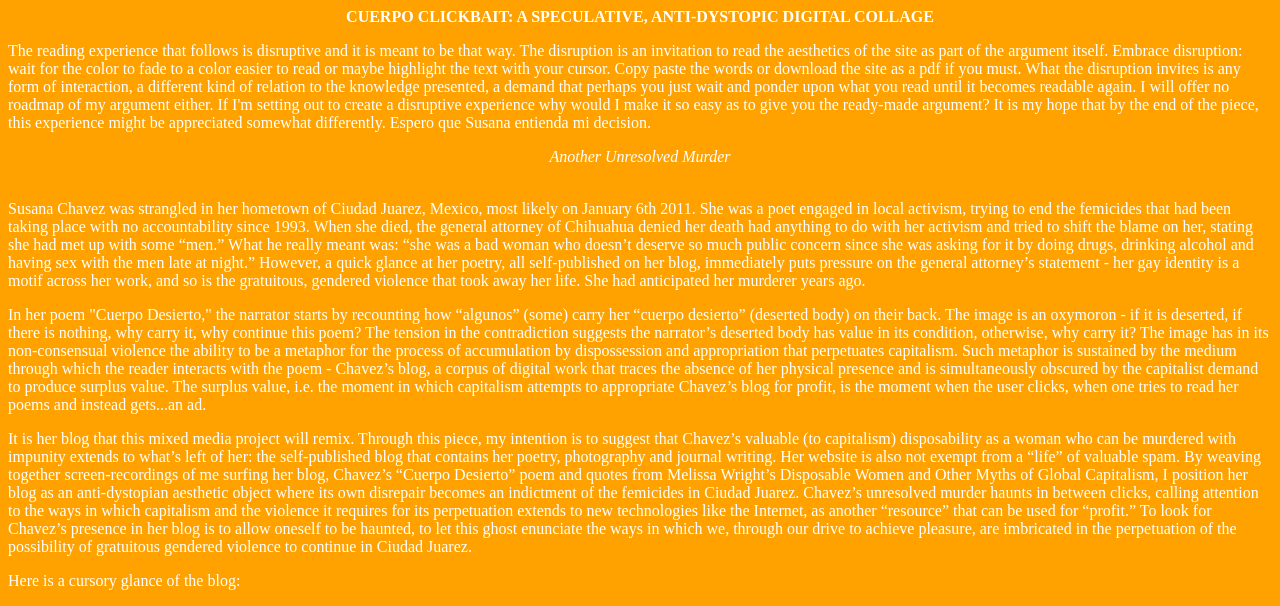
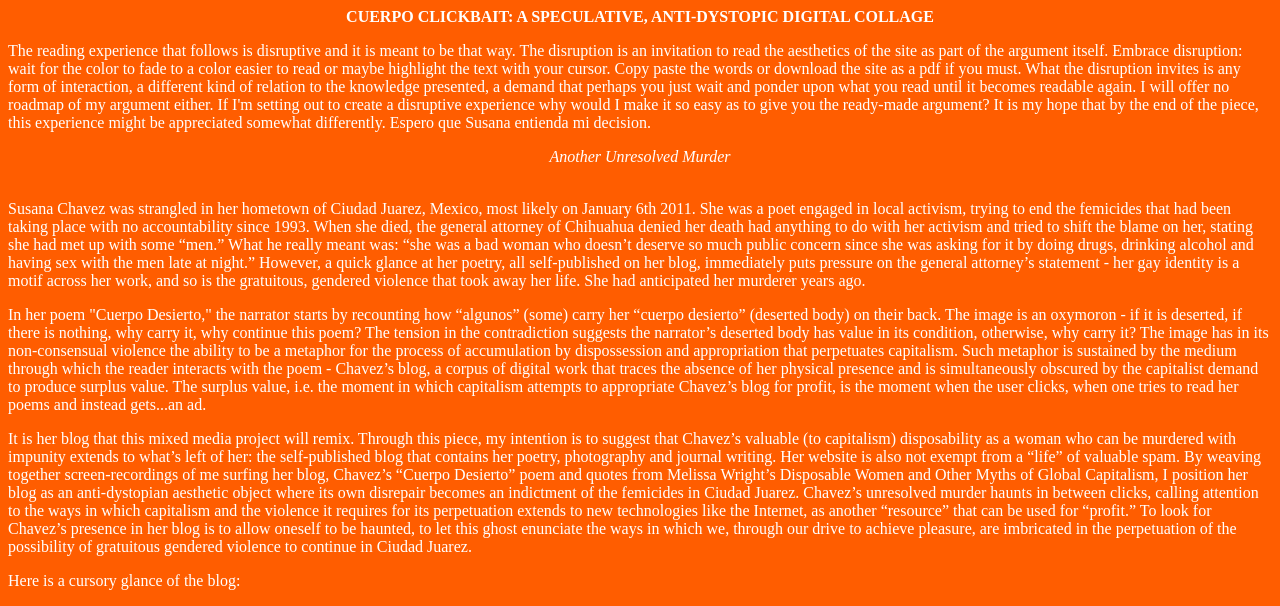
Before and after one commit to josdchavez/josdchavez.github.io, a Jekyll site: the page built from cuerpoclickbait/index.html, in a window 1280 px wide. Shown: the top 606 px of the page. Built offline with Jekyll 4.4.1, drawn with Linux system fonts in a browser that asks for light colours; grey boxes are pictures that could not be loaded.

Commit message:
Update color.css

```diff
--- a/css/color.css
+++ b/css/color.css
@@ -1,7 +1,7 @@
 body {
-      animation: colorchange 50s infinite; /* animation-name followed by duration in seconds*/
+      animation: colorchange 80s infinite; /* animation-name followed by duration in seconds*/
          /* you could also use milliseconds (ms) or something like 2.5s */
-      -webkit-animation: colorchange 50s infinite;; /* Chrome and Safari */
+      -webkit-animation: colorchange 80s infinite;; /* Chrome and Safari */
     }
 
     @keyframes colorchange
```
